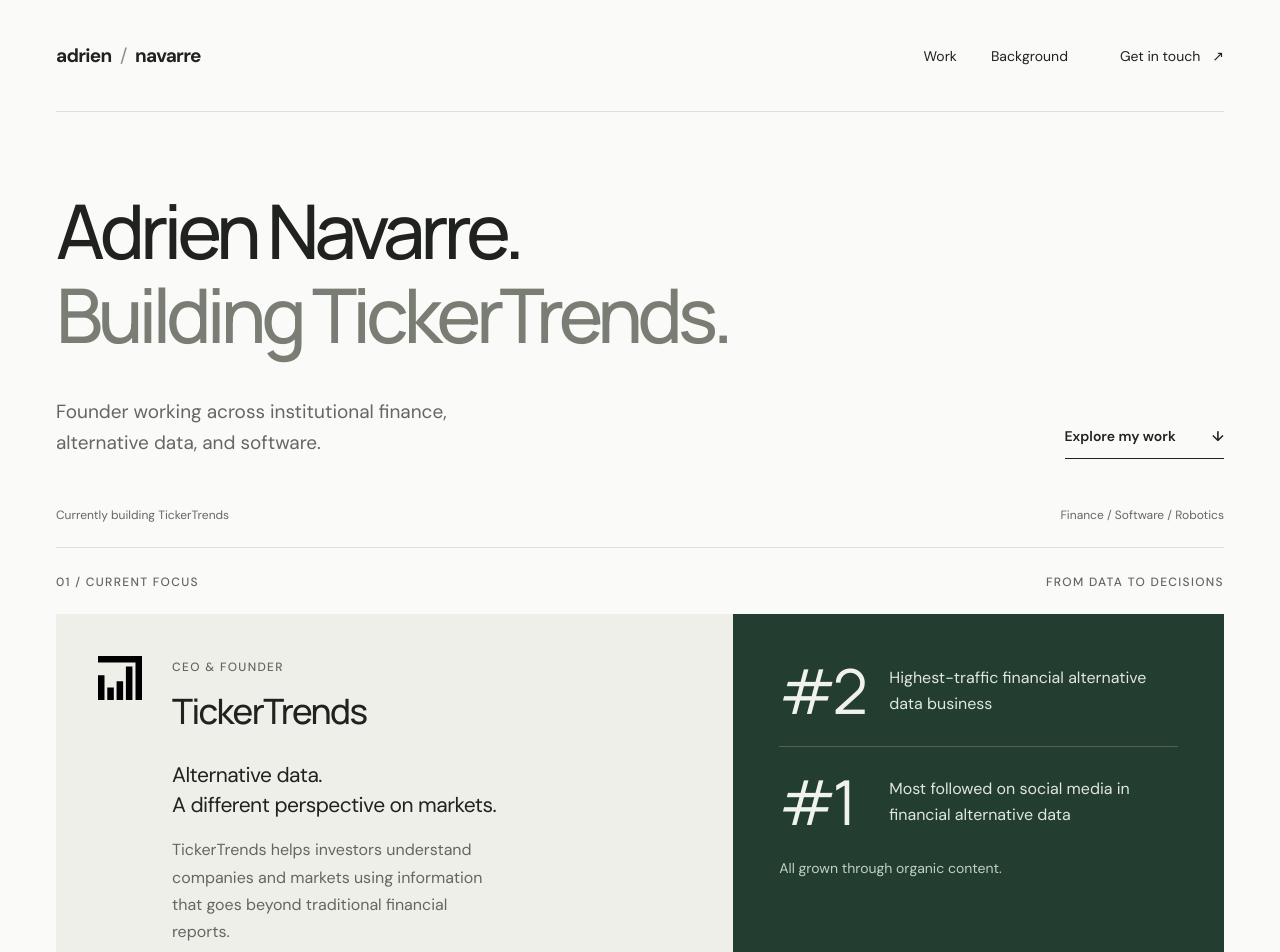
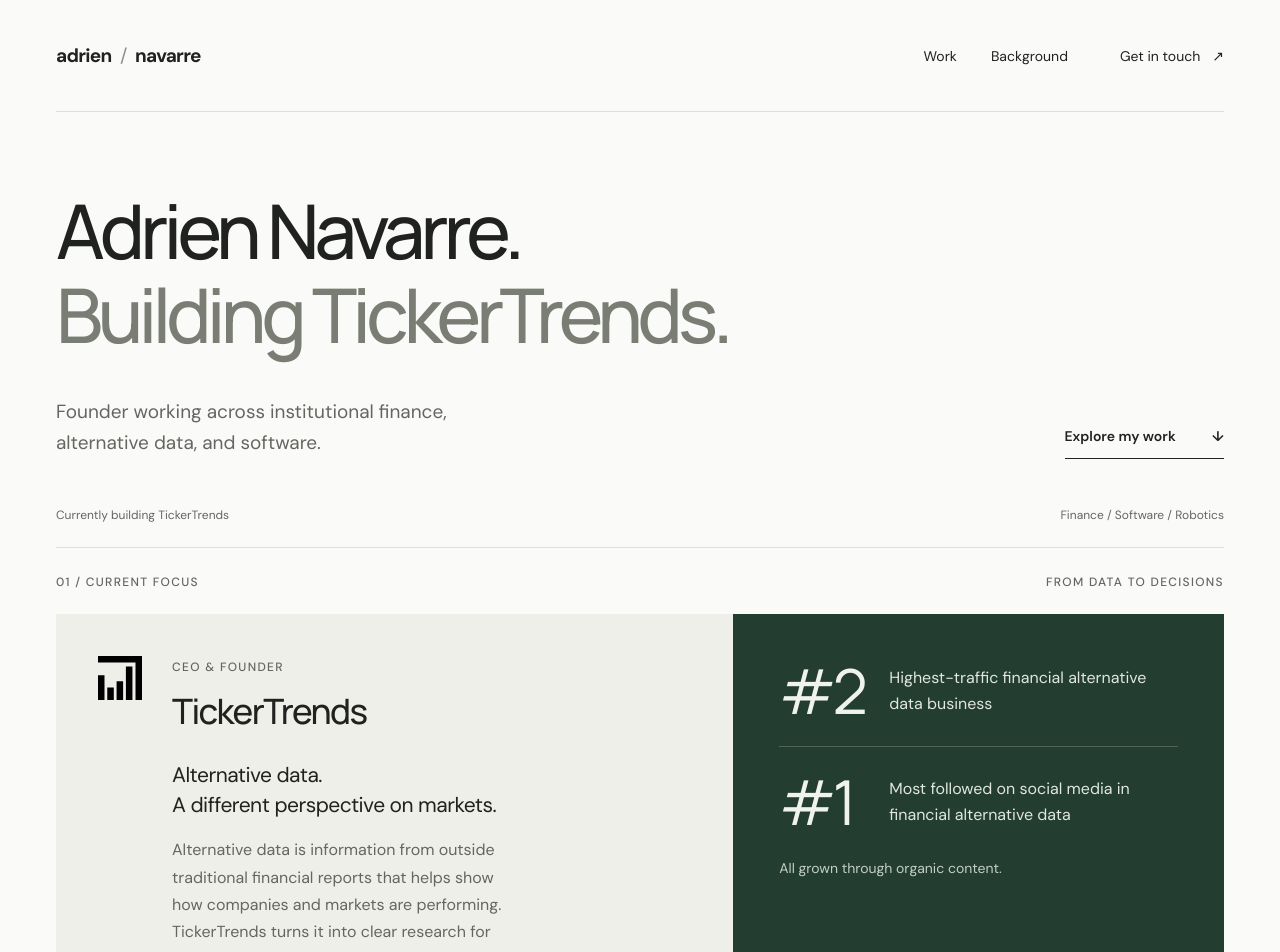
Before and after one commit to Crypto-Advisor/adrien.vc, a React (Create React App) app: page / in a window 1280 px wide. Shown: the top 952 px of the page. Built offline with nearby package versions, Linux system fonts and the light colour scheme.

Commit message:
Explain alternative data in plain language

```diff
--- a/src/App.js
+++ b/src/App.js
@@ -42,7 +42,7 @@
                 <p className="eyebrow">CEO & Founder</p>
                 <h2 id="work-title">TickerTrends</h2>
                 <p className="work-description">Alternative data.<br />A different perspective on markets.</p>
-                <p className="supporting-copy">TickerTrends helps investors understand companies and markets using information that goes beyond traditional financial reports.</p>
+                <p className="supporting-copy">Alternative data is information from outside traditional financial reports that helps show how companies and markets are performing. TickerTrends turns it into clear research for investors.</p>
                 <a className="text-link" href="https://tickertrends.io" target="_blank" rel="noopener noreferrer">Visit TickerTrends <Arrow /></a>
               </div>
             </div>
```
